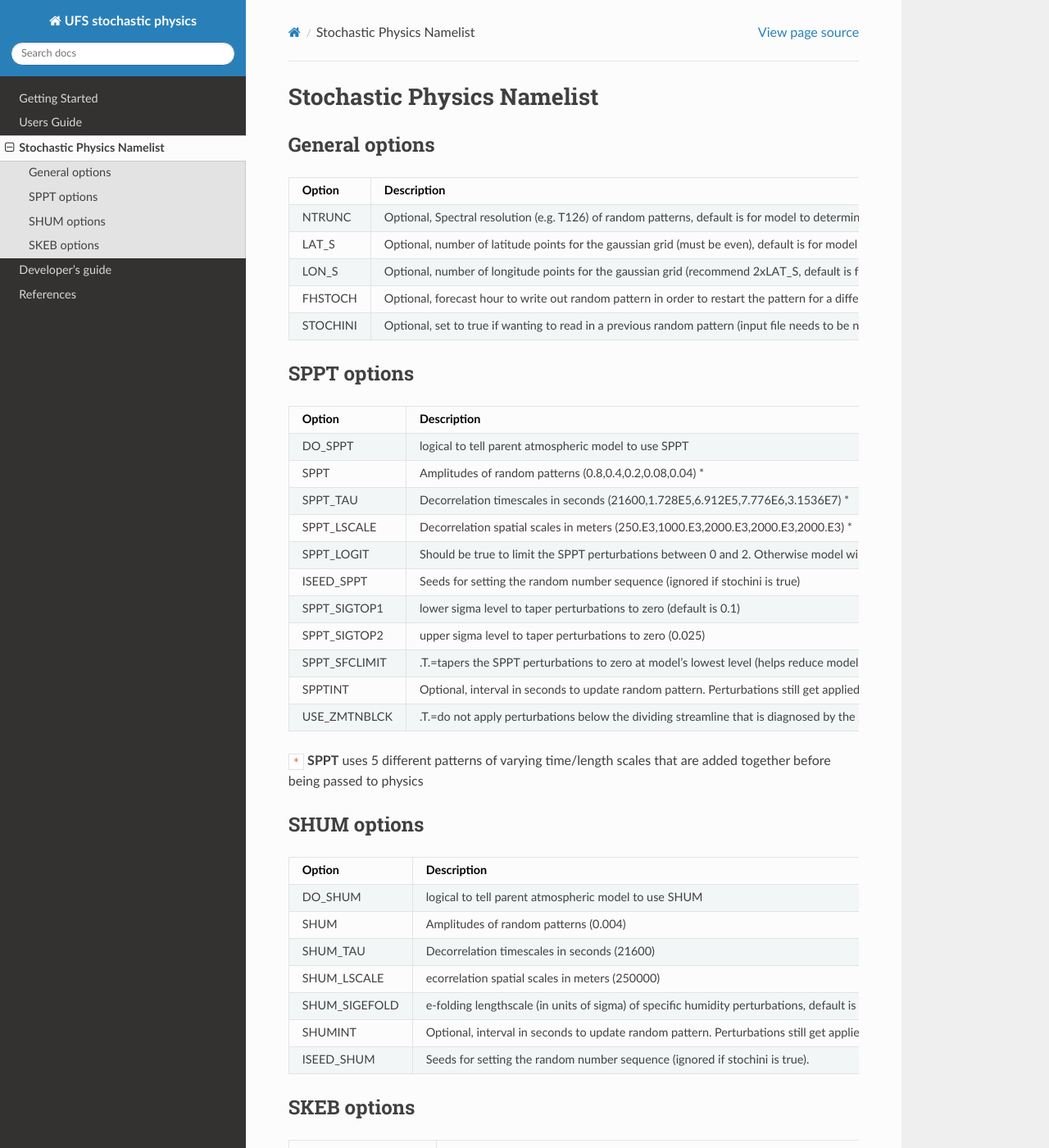
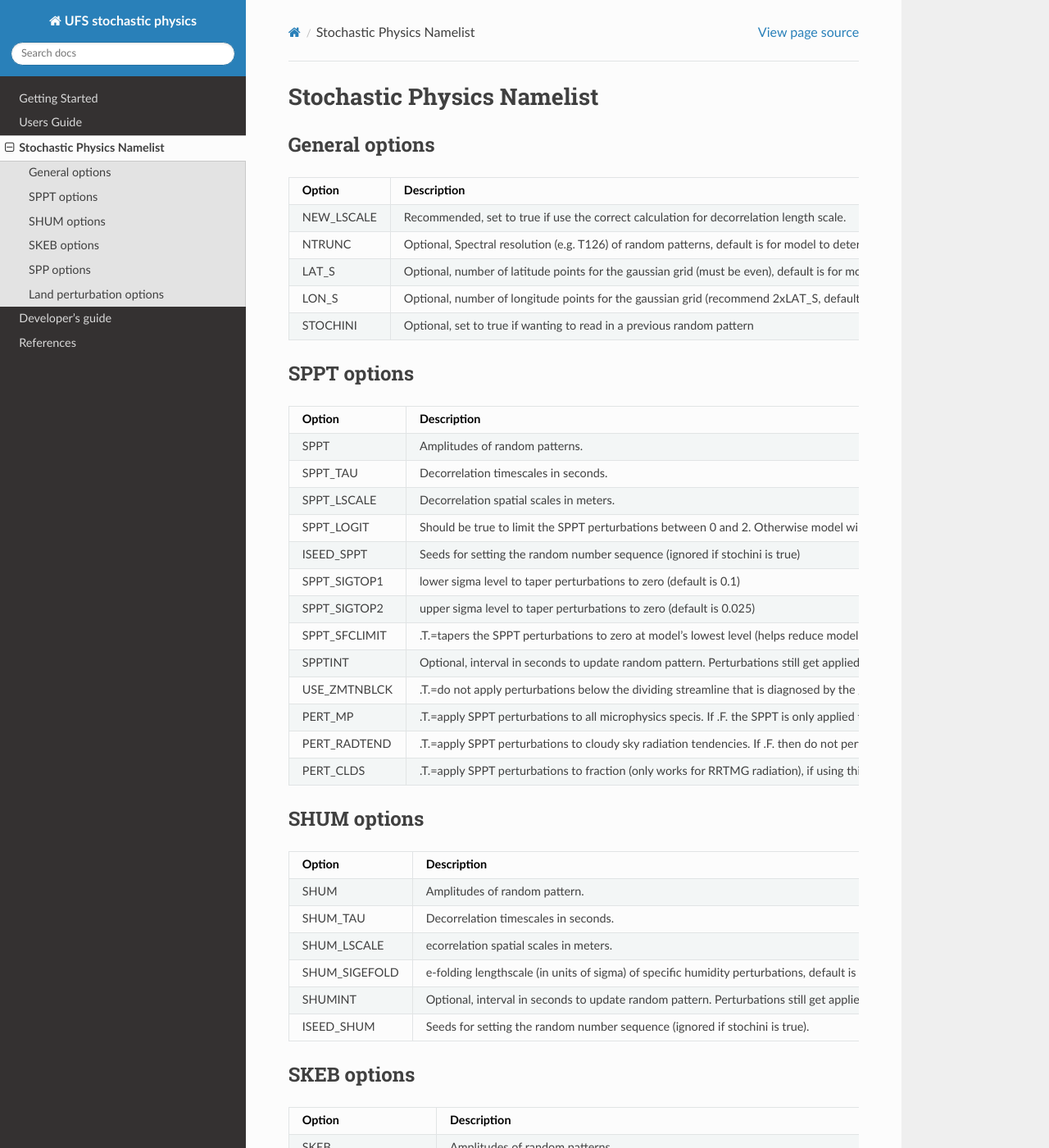
Before and after one commit to NOAA-PSL/stochastic_physics, a Sphinx documentation site: the page built from docs/source/namelist_options.rst, in a window 1280 px wide and 1400 px high. Shown: the whole window at 82% size. Built offline with Sphinx 7.4.7 and the Read the Docs theme 2.0.0, drawn with Linux system fonts in a browser that asks for light colours; some of the changed text lies outside the part shown.

Commit message:
update documentation in master branch

```diff
--- a/docs/source/getting_started.rst
+++ b/docs/source/getting_started.rst
@@ -5,5 +5,3 @@ The stochastic physics currently only works with the UFS-atmosphere model
 You should get the full system at https://github.com/ufs-community/ufs-weather-model, which will include the stochastic physics code.
 
 In order to enable stochastic physics in a model run, you will need to turn it on via `namelist options <namelist_options.html>`_
-
-If using the CIME workflow decribed at https://ufs-mrweather-app.readthedocs.io/en/latest/, please add do_sppt=T, etc. to user_nl_ufsatm in the case directory.
--- a/docs/source/index.rst
+++ b/docs/source/index.rst
@@ -14,4 +14,4 @@ Welcome to UFS stochastic physics's documentation!
 Source Code Documentation
 ==========================
 
-Doxygen generated `content <https://noaa-psd.github.io/stochastic_physics/doxygen/index.html>`_
+#Doxygen generated (out of date) `content <https://noaa-psd.github.io/stochastic_physics/doxygen/index.html>`_
--- a/docs/source/namelist_options.rst
+++ b/docs/source/namelist_options.rst
@@ -8,11 +8,11 @@ General options
    :header: "Option", "Description"
    :widths: 30, 50
 
+   "NEW_LSCALE", "Recommended, set to true if use the correct calculation for decorrelation length scale."
    "NTRUNC", "Optional, Spectral resolution (e.g. T126) of random patterns, default is for model to determine proper truncation"
    "LAT_S", "Optional, number of latitude points for the gaussian grid  (must be even), default is for model to determine gaussian grid"
    "LON_S", "Optional, number of longitude points for the gaussian grid (recommend 2xLAT_S, default is for model to determine gaussian grid"
-   "FHSTOCH", "Optional, forecast hour to write out random pattern in order to restart the pattern for a different forecast (used in DA), file is stoch_out.F<HHH>"
-   "STOCHINI", "Optional, set to true if wanting to read in a previous random pattern (input file needs to be named stoch_ini)."
+   "STOCHINI", "Optional, set to true if wanting to read in a previous random pattern"
 
 SPPT options
 """"""""""""
@@ -21,31 +21,31 @@ SPPT options
    :header: "Option", "Description"
    :widths: 30, 50
 
-   "DO_SPPT", "logical to tell parent atmospheric model to use SPPT"
-   "SPPT", "Amplitudes of random patterns (0.8,0.4,0.2,0.08,0.04) *"
-   "SPPT_TAU", "Decorrelation timescales in seconds (21600,1.728E5,6.912E5,7.776E6,3.1536E7) *"
-   "SPPT_LSCALE", "Decorrelation spatial scales in meters  (250.E3,1000.E3,2000.E3,2000.E3,2000.E3) *"
+   "SPPT", "Amplitudes of random patterns."
+   "SPPT_TAU", "Decorrelation timescales in seconds."
+   "SPPT_LSCALE", "Decorrelation spatial scales in meters."
    "SPPT_LOGIT", "Should be true to limit the SPPT perturbations between 0 and 2.  Otherwise model will crash."
    "ISEED_SPPT", "Seeds for setting the random number sequence (ignored if stochini is true)"
    "SPPT_SIGTOP1", "lower sigma level to taper perturbations to zero (default is 0.1)"
-   "SPPT_SIGTOP2", "upper sigma level to taper perturbations to zero (0.025)"
+   "SPPT_SIGTOP2", "upper sigma level to taper perturbations to zero (default is 0.025)"
    "SPPT_SFCLIMIT", ".T.=tapers the SPPT perturbations to zero at model’s lowest level (helps reduce model crashes)"
    "SPPTINT", "Optional, interval in seconds to update random pattern.  Perturbations still get applied every time-step"
    "USE_ZMTNBLCK", ".T.=do not apply perturbations below the dividing streamline that is diagnosed by the gravity wave drag, mountain blocking scheme"
+   "PERT_MP", ".T.=apply SPPT perturbations to all microphysics specis. If .F. the SPPT is only applied to u,v,t,qv"
+   "PERT_RADTEND", ".T.=apply SPPT perturbations to cloudy sky radiation tendencies. If .F. then do not perturb any radiative tendencies"
+   "PERT_CLDS", ".T.=apply SPPT perturbations to fraction (only works for RRTMG radiation),  if using this option set PERT_RADTEND=.F."
 
-``*``  **SPPT** uses 5 different patterns of varying time/length scales that are added together before being passed to physics
 
 SHUM options
 """"""""""""
 
 .. csv-table::
    :header: "Option", "Description"
-   :widths: 20, 50
+   :widths: 30, 50
 
-   "DO_SHUM", "logical to tell parent atmospheric model to use SHUM"
-   "SHUM", "Amplitudes of random patterns (0.004)"
-   "SHUM_TAU", "Decorrelation timescales in seconds (21600)"
-   "SHUM_LSCALE", "ecorrelation spatial scales in meters (250000)"
+   "SHUM", "Amplitudes of random pattern."
+   "SHUM_TAU", "Decorrelation timescales in seconds."
+   "SHUM_LSCALE", "ecorrelation spatial scales in meters."
    "SHUM_SIGEFOLD", "e-folding lengthscale (in units of sigma) of specific humidity perturbations, default is 0.2)"
    "SHUMINT", "Optional, interval in seconds to update random pattern.  Perturbations still get applied every time-step"
    "ISEED_SHUM", "Seeds for setting the random number sequence (ignored if stochini is true)."
@@ -57,9 +57,8 @@ SKEB options
    :header: "Option", "Description"
    :widths: 30, 50
 
-   "DO_SKEB", "logical to tell parent atmospheric model to use SKEB"
-   "SKEB", "Amplitudes of random patterns (0.5)"
-   "SKEB_TAU", "Decorrelation timescales in seconds (21600)"
+   "SKEB", "Amplitudes of random patterns."
+   "SKEB_TAU", "Decorrelation timescales in seconds"
    "SKEB_LSCALE", "Decorrelation spatial scales in meters  (250)"
    "ISEED_SKEB", "Seeds for setting the random number sequence (ignored if stochini is true)."
    "SKEBNORM", "0-random pattern is stream function, 1-pattern is K.E. norm, 2-pattern is vorticity (default is 0)"
@@ -69,3 +68,34 @@ SKEB options
    "SKEB_SIGTOP1", "lower sigma level to taper perturbations to zero (default is 0.1)"
    "SKEB_SIGTOP2", "upper sigma level to taper perturbations to zero (0.025)"
    "SKEBINT", "Optional, interval in seconds to update random pattern.  Perturbations still get applied every time-step"
+
+SPP options
+""""""""""""
+
+.. csv-table::
+   :header: "Option", "Description"
+   :widths: 30, 50
+
+   "SPP_VAR_LIST", "List of parameterizations to be perturbed. Check compns_stochy.F90 for options."
+   "SPP_PRT_LIST", "SPP perturbation magnitudes used in each parameterization."
+   "SPP_TAU", "Decorrelation timescales in seconds."
+   "SPP_LSCALE", "Decorrelation spatial scales in meters."
+   "ISEED_SPP", "Seeds for setting the random number sequence (ignored if stochini is true)."
+   "SPP_SIGTOP1", "Lower sigma level to taper perturbations to zero (default is 0.1)"
+   "SPP_SIGTOP2", "Upper sigma level to taper perturbations to zero (0.025)"
+   "SPP_STDDEV_CUTOFF", "Limit for possible perturbation values in standard deviations from the mean."
+
+
+Land perturbation options
+""""""""""""
+
+.. csv-table::
+   :header: "Option", "Description"
+   :widths: 30, 50
+
+   "LNDP_TYPE", "0, no perturbations. 1, old scheme (Gehne et al. 2019); 2, new scheme (Draper 2021)"
+   "LNDP_VAR_LIST", "List of land perturbations parameters. Check compns_stochy.F90 for options"
+   "LNDP_PRT_LIST", "Perturbation magnitudes used for each parameter perturbations."
+   "LNDP_TAU", "Decorrelation timescales in seconds."
+   "LNDP_LSCALE", "Decorrelation spatial scales in meters."
+   "ISEED_LNDP", "Seeds for setting the random number sequence (ignored if stochini is true)."
```
Also changed, not shown: docs/source/references.rst (+6 -4 lines), docs/source/users_guide.rst (+6 -3 lines), .travis.yml.
